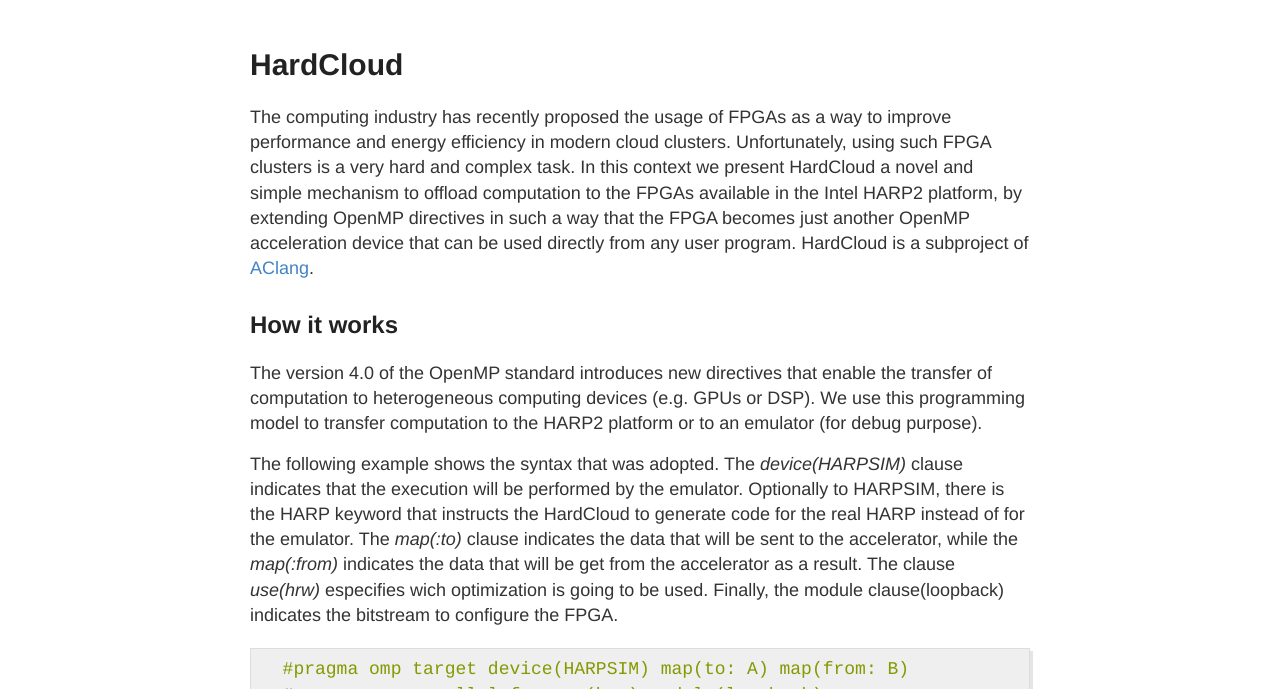
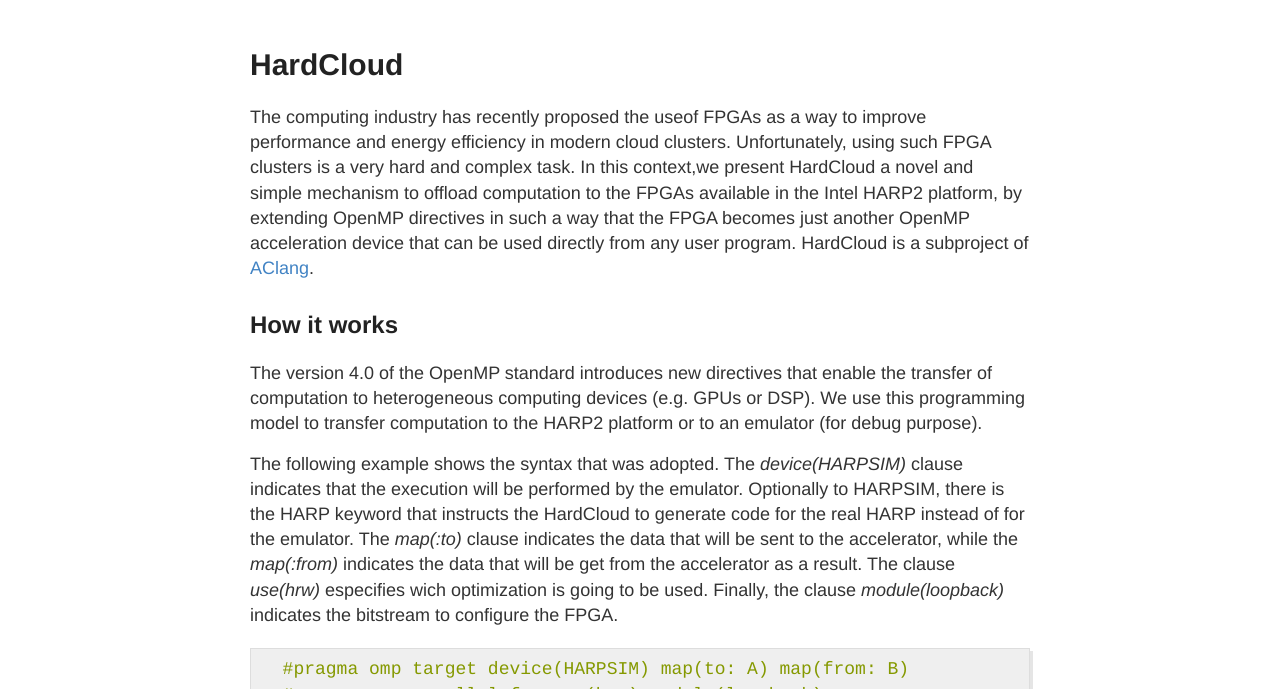
Before and after one commit to ramonn76/HardCloud, a Jekyll site: the page built from index.md, in a window 1280 px wide. Shown: the part 122-811 px from the top of the page. Built offline with Jekyll 4.4.1, drawn with Linux system fonts in a browser that asks for light colours.

Commit message:
Update index.md

```diff
--- a/index.md
+++ b/index.md
@@ -4,7 +4,7 @@ title: HardCloud
 permalink: /
 ---
 
-The computing industry has recently proposed the usage of  FPGAs as a way to improve performance and energy efficiency in modern cloud clusters. Unfortunately, using such FPGA clusters  is a very hard and complex task. In this context we present HardCloud a novel and simple mechanism to offload computation to  the FPGAs available in the  Intel HARP2 platform, by extending OpenMP directives in such a way that the FPGA becomes just another OpenMP acceleration device that can be used directly from any user program. HardCloud is a subproject of [AClang](https://omp2ocl.github.io/aclang).
+The computing industry has recently proposed the useof  FPGAs as a way to improve performance and energy efficiency in modern cloud clusters. Unfortunately, using such FPGA clusters  is a very hard and complex task. In this context,we present HardCloud a novel and simple mechanism to offload computation to  the FPGAs available in the  Intel HARP2 platform, by extending OpenMP directives in such a way that the FPGA becomes just another OpenMP acceleration device that can be used directly from any user program. HardCloud is a subproject of [AClang](https://omp2ocl.github.io/aclang).
 
 ## How it works
 
@@ -19,7 +19,7 @@ Optionally to HARPSIM, there is the HARP keyword that instructs the
 HardCloud to generate code for the real HARP instead of for the emulator.
 The *map(:to)* clause indicates the data that will be sent to the accelerator,
 while the *map(:from)* indicates the data that will be get from the accelerator as a result.
-The clause *use(hrw)* especifies wich optimization is going to be used. Finally, the module clause(loopback) indicates the bitstream to configure the FPGA.
+The clause *use(hrw)* especifies wich optimization is going to be used. Finally, the clause *module(loopback)* indicates the bitstream to configure the FPGA.
 
 
 {% highlight C %}
```
